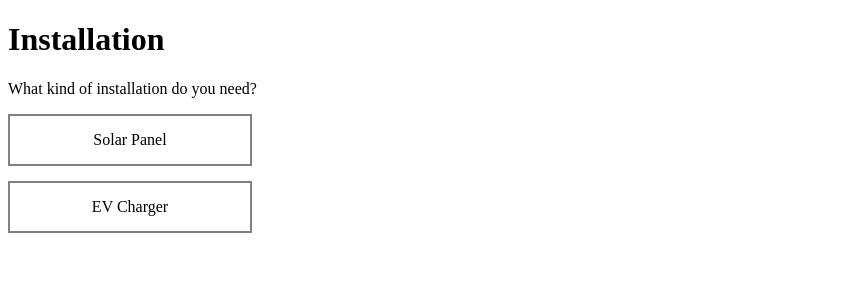
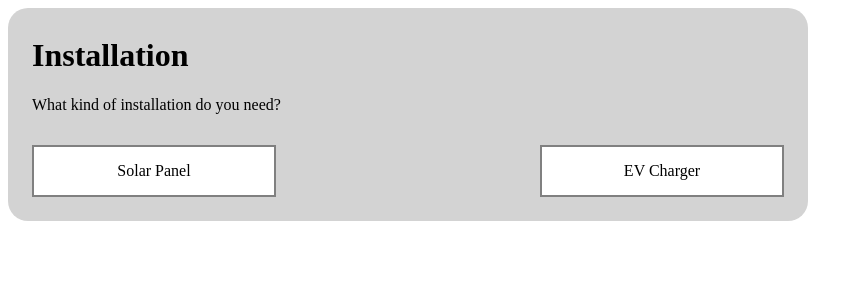
Before and after one commit to masontyoung11/appointment-system, a Django app: page /create_appointment in a window 1280 px wide. Shown: the top 300 px of the page, without its empty margins (0-863 px from the left). Run offline with Django 5.2, Linux system fonts and the light colour scheme.

Commit message:
Enhance styling for appointment creation with background colors and layout adjustments

```diff
--- a/appointment/static/create_appointment.css
+++ b/appointment/static/create_appointment.css
@@ -5,6 +5,7 @@
 .option-btn-label {
     padding: 15px 20px;
     border: 2px solid gray;
+    background-color: white;
     cursor: pointer;
     display: block;
     width: 200px;
@@ -15,5 +16,25 @@
 
 input[type="checkbox"]:checked + label {
     border-color: blue;
-    background-color: lightblue;
 }
+
+.step {
+    padding: 0.5rem 1.5rem 1.5rem 1.5rem;
+    box-sizing: border-box;
+
+    background-color: lightgrey;
+
+    display: flex;
+    flex-direction: column;
+
+    width: 50rem;
+
+    border-radius: 20px;
+}
+
+.options {
+    display: flex;
+    flex-wrap: wrap;
+    gap: 15px;
+    justify-content: space-between;
+}
```
